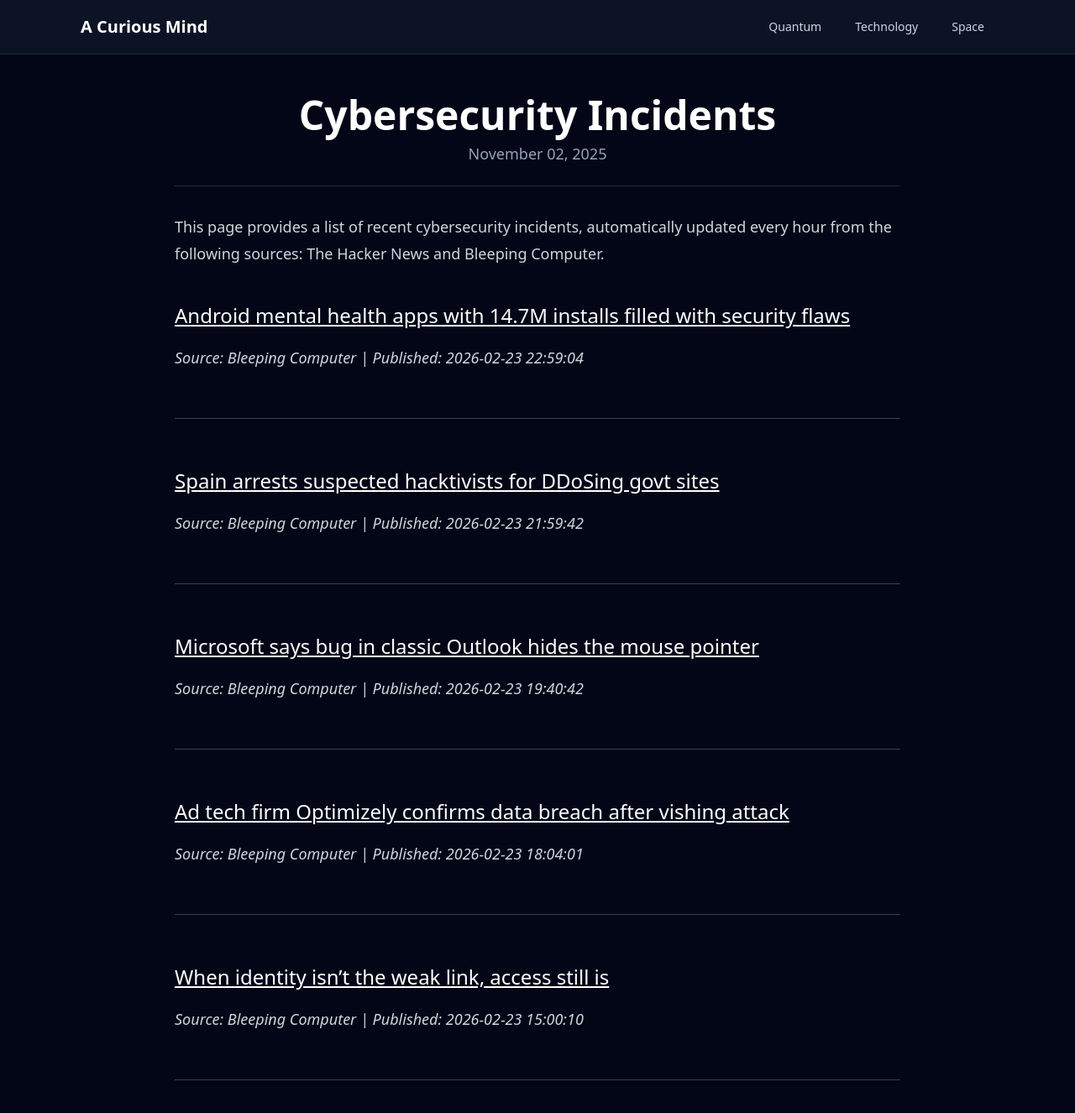
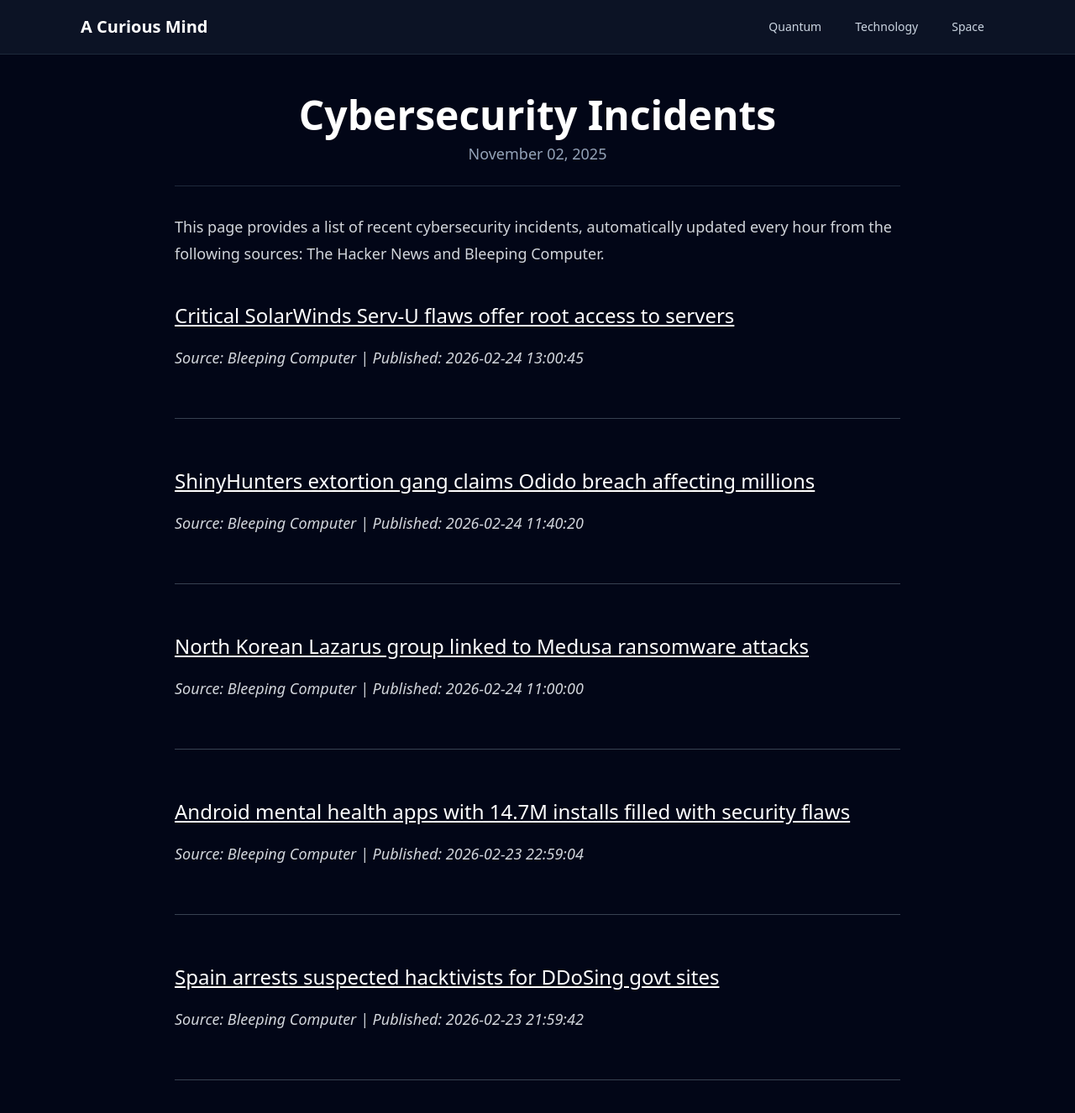
Before and after one commit to onehl7/onehl7.github.io, a Jekyll site: the page built from _posts/2025-11-02-cybersecurity-incidents.md, in a window 1280 px wide and 1400 px high. Shown: the top 1326 px of the window at 84% size. Built offline with Jekyll 4.4.1, drawn with Linux system fonts in a browser that asks for light colours; nearby versions of some CDN libraries.

Commit message:
Update news data

```diff
--- a/_data/news.json
+++ b/_data/news.json
@@ -1,4 +1,22 @@
 [
+  {
+    "source": "Bleeping Computer",
+    "title": "Critical SolarWinds Serv-U flaws offer root access to servers",
+    "link": "https://www.bleepingcomputer.com/news/security/critical-solarwinds-serv-u-flaws-offer-root-access-to-servers/",
+    "published": "2026-02-24 13:00:45"
+  },
+  {
+    "source": "Bleeping Computer",
+    "title": "ShinyHunters extortion gang claims Odido breach affecting millions",
+    "link": "https://www.bleepingcomputer.com/news/security/shinyhunters-extortion-gang-claims-odido-breach-affecting-millions/",
+    "published": "2026-02-24 11:40:20"
+  },
+  {
+    "source": "Bleeping Computer",
+    "title": "North Korean Lazarus group linked to Medusa ransomware attacks",
+    "link": "https://www.bleepingcomputer.com/news/security/north-korean-lazarus-group-linked-to-medusa-ransomware-attacks/",
+    "published": "2026-02-24 11:00:00"
+  },
   {
     "source": "Bleeping Computer",
     "title": "Android mental health apps with 14.7M installs filled with security flaws",
@@ -10,23 +28,5 @@
     "title": "Spain arrests suspected hacktivists for DDoSing govt sites",
     "link": "https://www.bleepingcomputer.com/news/security/spain-arrests-suspected-anonymous-fenix-hacktivists-for-ddosing-govt-sites/",
     "published": "2026-02-23 21:59:42"
-  },
-  {
-    "source": "Bleeping Computer",
-    "title": "Microsoft says bug in classic Outlook hides the mouse pointer",
-    "link": "https://www.bleepingcomputer.com/news/microsoft/microsoft-says-bug-in-classic-outlook-hides-the-mouse-pointer/",
-    "published": "2026-02-23 19:40:42"
-  },
-  {
-    "source": "Bleeping Computer",
-    "title": "Ad tech firm Optimizely confirms data breach after vishing attack",
-    "link": "https://www.bleepingcomputer.com/news/security/ad-tech-firm-optimizely-confirms-data-breach-after-vishing-attack/",
-    "published": "2026-02-23 18:04:01"
-  },
-  {
-    "source": "Bleeping Computer",
-    "title": "When identity isn\u2019t the weak link, access still is",
-    "link": "https://www.bleepingcomputer.com/news/security/when-identity-isnt-the-weak-link-access-still-is/",
-    "published": "2026-02-23 15:00:10"
   }
 ]
```
